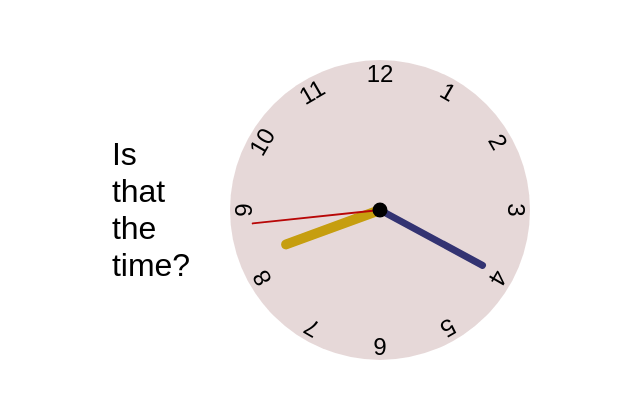
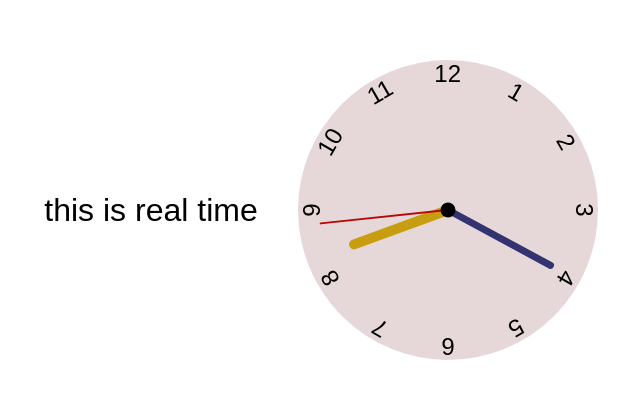
Before and after one commit to stellaw99/clock-1, a plain HTML site: page index.html in a window 1280 px wide. Shown: the part 198-616 px from the top of the page, without its empty margins (319-959 px from the left). Drawn offline with Linux system fonts and the light colour scheme.

Commit message:
update clock text

```diff
--- a/index.html
+++ b/index.html
@@ -9,7 +9,7 @@
     <title>Clock 1</title>
 </head>
 <body>
-    <h1>Is that the time?</h1>
+    <h1>this is real time</h1>
     <div class="clock">
         <div class="hand hour" data-hour-hand></div>
         <div class="hand minute" data-minute-hand></div>
--- a/styles.css
+++ b/styles.css
@@ -11,11 +11,14 @@ body {
     align-items: center;
     min-height: 100vh;
     overflow: hidden;
+    /* width: 600px; */
 }
 
 h1{
-    flex: 0;
     margin-right: 2.5rem;
+    /* flex: 0; */
+    text-align: right;
+    flex-direction: row;
 }
 
 .clock {
```
